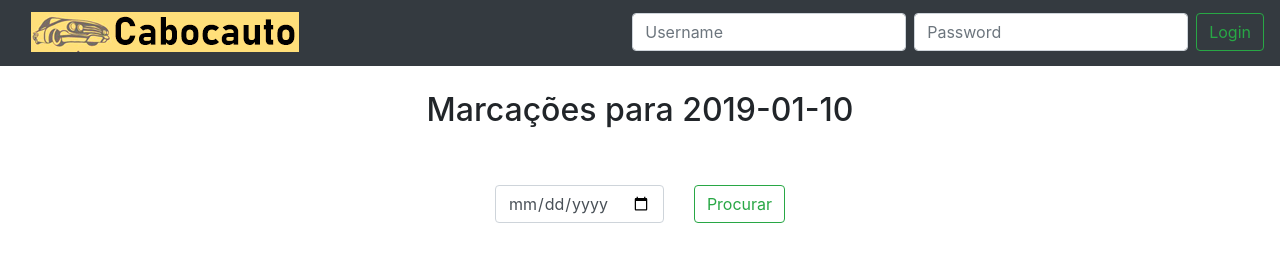
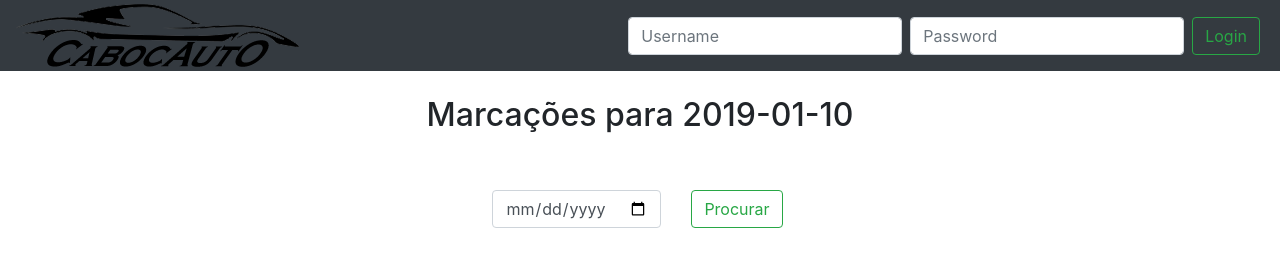
Before and after one commit to bazucas/DawPHPBasicCRUD, a PHP site: page /htdocs/ in a window 1280 px wide. Shown: the top 263 px of the page. Run offline with PHP 8.4, Linux system fonts and the light colour scheme; data comes from the database, SQL or seed files in the repository; some libraries are stand-ins or nearby versions.

Commit message:
css changed, new logo

```diff
--- a/agendar.php
+++ b/agendar.php
@@ -29,7 +29,7 @@ if ($_SERVER['REQUEST_METHOD'] == 'POST') {
           integrity="sha384-GJzZqFGwb1QTTN6wy59ffF1BuGJpLSa9DkKMp0DgiMDm4iYMj70gZWKYbI706tWS" crossorigin="anonymous">
     <link rel="stylesheet" href="https://use.fontawesome.com/releases/v5.6.3/css/all.css"
           integrity="sha384-UHRtZLI+pbxtHCWp1t77Bi1L4ZtiqrqD80Kn4Z8NTSRyMA2Fd33n5dQ8lWUE00s/" crossorigin="anonymous">
-    <link rel="stylesheet" type="text/css" href="styles.css">
+    <link rel="stylesheet" type="text/css" href="styles/styles.css">
 </head>
 <body>
 <nav class="navbar navbar-expand-lg navbar-dark bg-dark">
--- a/cliente.php
+++ b/cliente.php
@@ -27,7 +27,7 @@ if ($_SERVER['REQUEST_METHOD'] == 'POST') {
           integrity="sha384-GJzZqFGwb1QTTN6wy59ffF1BuGJpLSa9DkKMp0DgiMDm4iYMj70gZWKYbI706tWS" crossorigin="anonymous">
     <link rel="stylesheet" href="https://use.fontawesome.com/releases/v5.6.3/css/all.css"
           integrity="sha384-UHRtZLI+pbxtHCWp1t77Bi1L4ZtiqrqD80Kn4Z8NTSRyMA2Fd33n5dQ8lWUE00s/" crossorigin="anonymous">
-    <link rel="stylesheet" type="text/css" href="styles.css">
+    <link rel="stylesheet" type="text/css" href="styles/styles.css">
 </head>
 <body>
 <nav class="navbar navbar-expand-lg navbar-dark bg-dark">
--- a/editar.php
+++ b/editar.php
@@ -29,7 +29,7 @@ if ($_SERVER['REQUEST_METHOD'] == 'POST') {
           integrity="sha384-GJzZqFGwb1QTTN6wy59ffF1BuGJpLSa9DkKMp0DgiMDm4iYMj70gZWKYbI706tWS" crossorigin="anonymous">
     <link rel="stylesheet" href="https://use.fontawesome.com/releases/v5.6.3/css/all.css"
           integrity="sha384-UHRtZLI+pbxtHCWp1t77Bi1L4ZtiqrqD80Kn4Z8NTSRyMA2Fd33n5dQ8lWUE00s/" crossorigin="anonymous">
-    <link rel="stylesheet" type="text/css" href="styles.css">
+    <link rel="stylesheet" type="text/css" href="styles/styles.css">
 </head>
 <body>
 <nav class="navbar navbar-expand-lg navbar-dark bg-dark">
--- a/funcionario.php
+++ b/funcionario.php
@@ -23,7 +23,7 @@ if ($_SERVER['REQUEST_METHOD'] == 'POST') {
           integrity="sha384-GJzZqFGwb1QTTN6wy59ffF1BuGJpLSa9DkKMp0DgiMDm4iYMj70gZWKYbI706tWS" crossorigin="anonymous">
     <link rel="stylesheet" href="https://use.fontawesome.com/releases/v5.6.3/css/all.css"
           integrity="sha384-UHRtZLI+pbxtHCWp1t77Bi1L4ZtiqrqD80Kn4Z8NTSRyMA2Fd33n5dQ8lWUE00s/" crossorigin="anonymous">
-    <link rel="stylesheet" type="text/css" href="styles.css">
+    <link rel="stylesheet" type="text/css" href="styles/styles.css">
 </head>
 <body>
 <nav class="navbar navbar-expand-lg navbar-dark bg-dark">
--- a/index.php
+++ b/index.php
@@ -35,7 +35,7 @@ if ($_SERVER['REQUEST_METHOD'] == 'POST') {
           integrity="sha384-GJzZqFGwb1QTTN6wy59ffF1BuGJpLSa9DkKMp0DgiMDm4iYMj70gZWKYbI706tWS" crossorigin="anonymous">
     <link rel="stylesheet" href="https://use.fontawesome.com/releases/v5.6.3/css/all.css"
           integrity="sha384-UHRtZLI+pbxtHCWp1t77Bi1L4ZtiqrqD80Kn4Z8NTSRyMA2Fd33n5dQ8lWUE00s/" crossorigin="anonymous">
-    <link rel="stylesheet" type="text/css" href="styles.css">
+    <link rel="stylesheet" type="text/css" href="styles/styles.css">
 </head>
 <body>
 <nav class="navbar navbar-expand-lg navbar-dark bg-dark">
--- a/styles.css
+++ b/styles/styles.css
@@ -32,12 +32,15 @@ i {
     border-radius: 0px;
     padding-bottom: 14px;
 }
+.navbar {
+    padding: 0px;
+}
 .navbar-brand {
-    padding: 4px 0px 0px 15px;
+    padding: 4px 0px 4px 15px;
 }
 .form-inline {
     float: right;
-    padding: 4px 0px 0px 0px;
+    padding: 4px 20px 4px 15px;
 }
 .userWelcome {
     color: white;
--- a/viatura.php
+++ b/viatura.php
@@ -26,7 +26,7 @@ if ($_SERVER['REQUEST_METHOD'] == 'POST') {
           integrity="sha384-GJzZqFGwb1QTTN6wy59ffF1BuGJpLSa9DkKMp0DgiMDm4iYMj70gZWKYbI706tWS" crossorigin="anonymous">
     <link rel="stylesheet" href="https://use.fontawesome.com/releases/v5.6.3/css/all.css"
           integrity="sha384-UHRtZLI+pbxtHCWp1t77Bi1L4ZtiqrqD80Kn4Z8NTSRyMA2Fd33n5dQ8lWUE00s/" crossorigin="anonymous">
-    <link rel="stylesheet" type="text/css" href="styles.css">
+    <link rel="stylesheet" type="text/css" href="styles/styles.css">
 </head>
 <body>
 <nav class="navbar navbar-expand-lg navbar-dark bg-dark">
```
Also changed, not shown: images/cabocauto.png.
